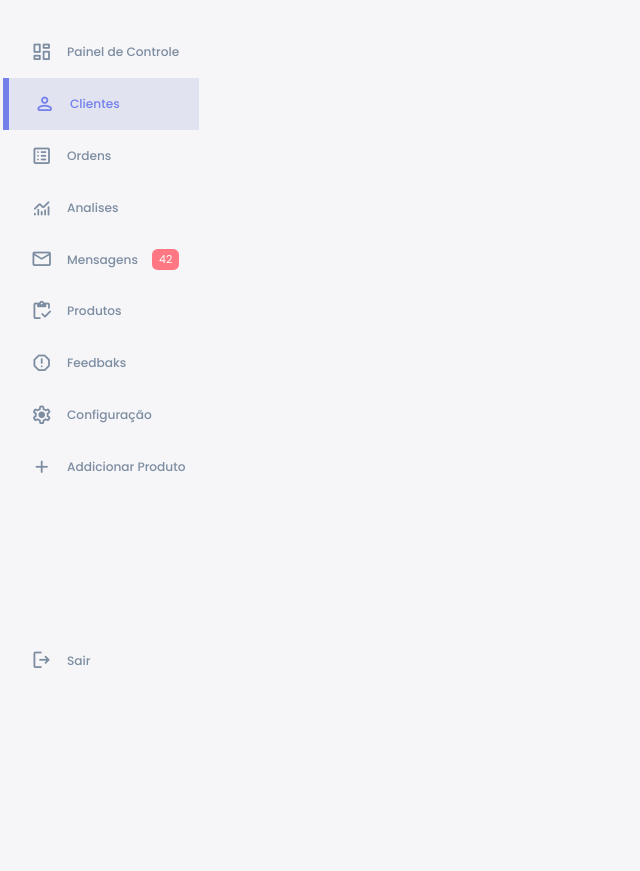
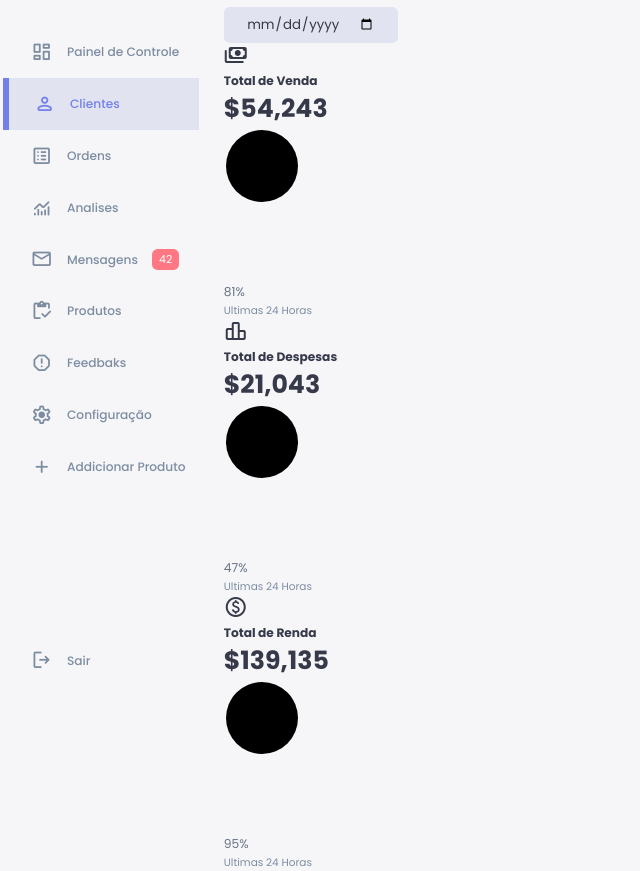
Before and after one commit to Dautarim/projetos-de-aprendizagem, a plain HTML site: page paginaecomerce/index.html in a window 1280 px wide. Shown: the part 65-936 px from the top of the page, without its empty margins (0-640 px from the left). Before the commit the page ends 800 px from the top, so only its background shows below. Drawn offline with nearby package versions, Linux system fonts and the light colour scheme.

Commit message:
sjbdasjkbas

```diff
--- a/paginaecomerce/index.html
+++ b/paginaecomerce/index.html
@@ -122,6 +122,127 @@
                 </a>
             </div>
         </aside>
+
+        <!--===========MAIN MENU============-->
+        <main>
+            <h1>
+                Painel de Controle
+            </h1>
+
+            <div class="data">
+                <input type="date" name="nmdata" id="iddata">
+            </div>
+
+            <div class="insights">
+
+            <!--==============VENDAS============================-->
+
+                <div class="vendas">
+                    <span class="material-symbols-rounded">
+                        payments
+                        </span>
+
+                        <div class="meio">
+                            <div class="left">
+                                <h3>
+                                    Total de Venda
+                                </h3>
+                                <h1>
+                                    $54,243
+                                </h1>
+                            </div>
+
+                            <div class="progresso">
+                                <svg>
+                                    <circle cx="38" cy="38" r="36">
+                                    </circle>
+                                </svg>
+                                <div class="numero">
+                                    <p>
+                                        81%
+                                    </p>
+                                </div>
+                            </div>
+                        </div>
+
+                        <small class="texto-mutado">
+                            Ultimas 24 Horas
+                        </small>
+                </div>
+
+                <!--==============Despesas============================-->
+
+                <div class="despesas">
+                    <span class="material-symbols-rounded">
+                        leaderboard
+                        </span>
+
+                        <div class="meio">
+                            <div class="left">
+                                <h3>
+                                    Total de Despesas
+                                </h3>
+                                <h1>
+                                    $21,043
+                                </h1>
+                            </div>
+
+                            <div class="progresso">
+                                <svg>
+                                    <circle cx="38" cy="38" r="36">
+                                    </circle>
+                                </svg>
+                                <div class="numero">
+                                    <p>
+                                        47%
+                                    </p>
+                                </div>
+                            </div>
+                        </div>
+
+                        <small class="texto-mutado">
+                            Ultimas 24 Horas
+                        </small>
+                </div>
+
+                <!--==============RENDA============================-->
+
+                <div class="renda">
+                    <span class="material-symbols-rounded">
+                        monetization_on
+                        </span>
+
+                        <div class="meio">
+                            <div class="left">
+                                <h3>
+                                    Total de Renda
+                                </h3>
+                                <h1>
+                                    $139,135
+                                </h1>
+                            </div>
+
+                            <div class="progresso">
+                                <svg>
+                                    <circle cx="38" cy="38" r="36">
+                                    </circle>
+                                </svg>
+                                <div class="numero">
+                                    <p>
+                                        95%
+                                    </p>
+                                </div>
+                            </div>
+                        </div>
+
+                        <small class="texto-mutado">
+                            Ultimas 24 Horas
+                        </small>
+                </div>
+
+                <!--===========================================================-->
+            </div>
+        </main>
     </div>
 
     <script src="funtionalyties.js"></script>
--- a/paginaecomerce/style.css
+++ b/paginaecomerce/style.css
@@ -140,6 +140,7 @@ body
     background: var(--cor-bacground);
     user-select: none;
     overflow-x: hidden;
+    color: var(--cor-escuro);
 }
 
 .container
@@ -264,3 +265,27 @@ aside h3
 {
     font-weight: 500;
 }
+
+/*============================MAIN MENU=============================*/
+
+main
+{
+    margin-top: 1.4rem;
+}
+
+main .data
+{
+    display: inline-block;
+    background: var(--cor-claro);
+    border-radius: var(--border-radios-1);
+    margin-top: 1rem;
+    padding: .5rem 1.6rem;
+
+}
+
+main .data input[type='date']
+{
+    background: transparent;
+    border: none;
+    color: var(--cor-escuro);
+}
```
